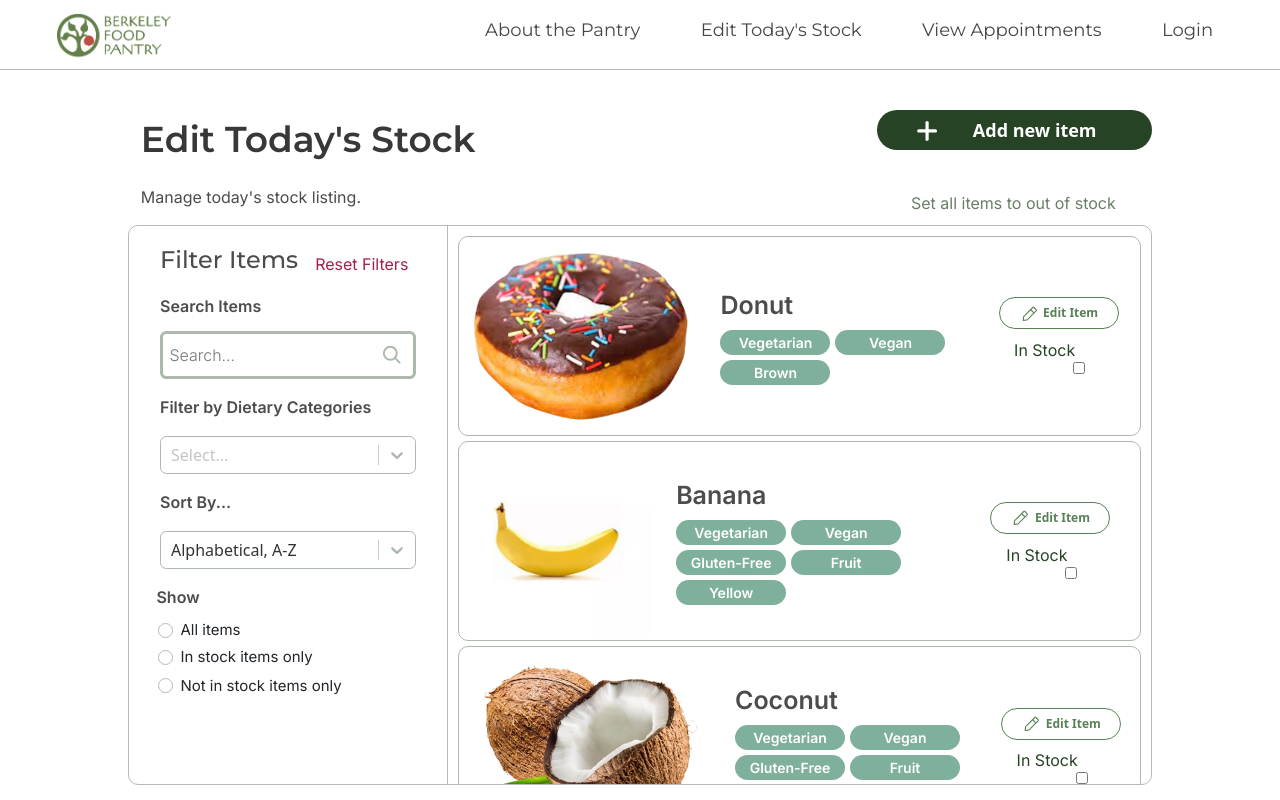
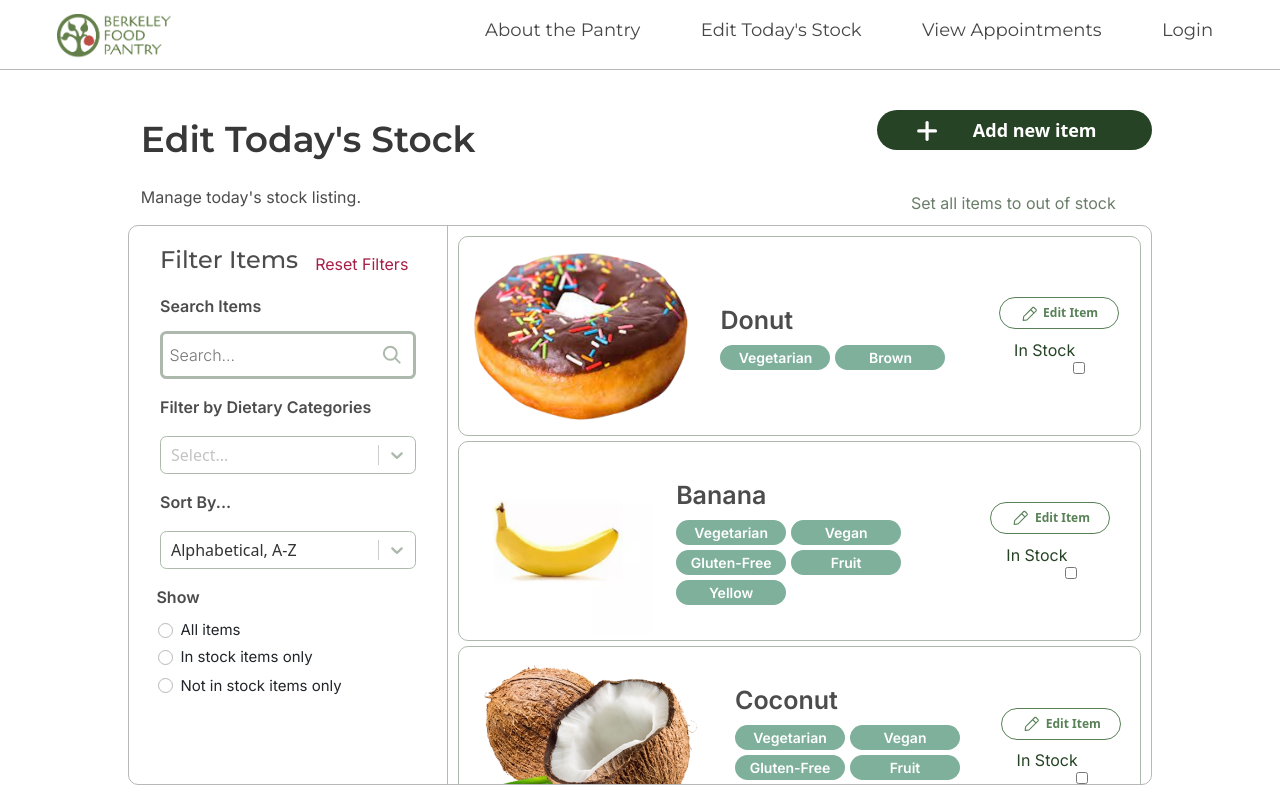
Before and after one commit to codebase-berkeley/berkeley-food-pantry, a React (Create React App) app in the folder client/: page /stockListingAdmin in a window 1280 px wide. Built offline with nearby package versions, Linux system fonts and the light colour scheme.

Commit message:
finished filter by dietary categories

```diff
--- a/client/src/pages/StockListingAdmin.js
+++ b/client/src/pages/StockListingAdmin.js
@@ -28,7 +28,9 @@ const foodCategories = [
     { value: 'fruit', label: 'Fruit' },
     { value: 'dairy', label: 'Dairy' },
     { value: 'seafood', label: 'Seafood' },
-    { value: 'pet food', label: 'Pet food' }
+    { value: 'pet food', label: 'Pet food' },
+    { value: 'brown', label: 'Brown'},
+    { value: 'vegetarian', label: 'Vegetarian'}
 ]
 
 const sortOptions = [
@@ -89,11 +91,11 @@ const customStyles = {
     },
 }
 
-const food = [ {name: 'Donut', image: donut, instock: true, tags: ["Vegetarian", "Vegan",, "Brown"] },
+const food = [ {name: 'Donut', image: donut, instock: true, tags: ["Vegetarian", "Brown"] },
 {name: 'Banana', image: banana, instock: false, tags: ["Vegetarian", "Vegan", "Gluten-free", "Fruit", "Yellow"] },
 {name: 'Coconut', image: coconut, instock: true, tags: ["Vegetarian", "Vegan", "Gluten-free", "Fruit", "Brown"] },
-{name: 'Broccoli', image: broccoli, instock: true, tags: ["Vegetarian", "Vegan", "Gluten-free", "Fruit", "Brown"] },
-{name: 'Canned Beans', image: cannedBeans, instock: false, tags: ["Vegetarian", "Vegan", "Gluten-free", "Fruit", "Brown"] },
+{name: 'Broccoli', image: broccoli, instock: true, tags: [ "Vegan", "Gluten-free", "Fruit", "Brown"] },
+{name: 'Canned Beans', image: cannedBeans, instock: false, tags: ["Meat", "Vegan", "Gluten-free", "Brown"] },
 {name: 'Apple', image: apple, instock: true, tags: ["Vegetarian", "Vegan", "Gluten-free", "Fruit", "Red"]}
 
 ];
@@ -103,6 +105,8 @@ const food = [ {name: 'Donut', image: donut, instock: true, tags: ["Vegetarian",
 
 export function StockListingAdmin() {
     const [selectedSort, setSelectedSort] = useState();
+    const [selectedTags, setSelectedTags] = useState([]);
+
     const [searchInput, setSearchInput] = useState("");
 
 
@@ -121,12 +125,15 @@ export function StockListingAdmin() {
 
     }
 
-    function tagMatchFunction() {
-        // use food array and scan through the tags
-        // if the tags match our food tags then we display
-        // else dont display
+    function tagMatchFunction(foodObject) {
+        console.log(selectedTags);
+        for (const tag of selectedTags.map(tagObject => tagObject.label)) {
+
+            if (!foodObject.tags.includes(tag)) {
+                return false;
+            }
+        }
         return true;
-
     }
 
     function mostRecent() {
@@ -213,6 +220,8 @@ export function StockListingAdmin() {
                                         placeholder="Select..."
                                         isMulti
                                         options={foodCategories}
+                                        value={selectedTags}
+                                        onChange={setSelectedTags}
                                     />
                                 </div>
                             </div>
@@ -260,7 +269,12 @@ export function StockListingAdmin() {
                         </div>
                     </div>
                     <div className="filterItemDisplay">
-                        {food.filter(searchFunction).filter(tagMatchFunction).filter(stockFilterFunction).sort(getSort()).map(foodItem => (<Food name={foodItem.name} image={foodItem.image} in_stock={foodItem.instock} tags={foodItem.tags} />))}
+                        {food
+                            .filter(searchFunction)
+                            .filter(tagMatchFunction)
+                            .filter(stockFilterFunction)
+                            .filter(tagMatchFunction)
+                            .sort(getSort()).map(foodItem => (<Food name={foodItem.name} image={foodItem.image} in_stock={foodItem.instock} tags={foodItem.tags} />))}
 
                     {/* food.filter(matchesTags) */}
                     </div>
```
